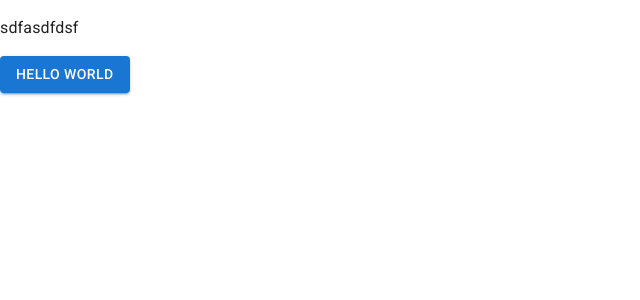
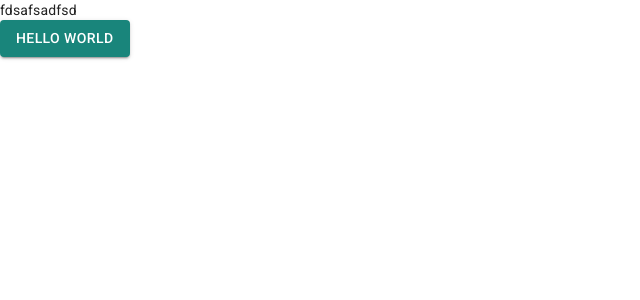
Before and after one commit to truongnn1802/trello-client, a React (Vite) app: page / in a window 1280 px wide. Shown: the top 300 px of the page, without its empty margins (0-640 px from the left). Built offline with nearby package versions, Linux system fonts and the light colour scheme.

Commit message:
update code config_mui_theme

```diff
--- a/src/App.jsx
+++ b/src/App.jsx
@@ -1,10 +1,11 @@
 import Button from "@mui/material/Button";
+import  Typography  from "@mui/material/Typography";
 function App() {
   return (
     <>
-      <p>sdfasdfdsf</p>
-      <Button variant="contained">Hello world</Button>
-    </>
+      <Typography variant='body2' color={'palette.text.secondary'}>fdsafsadfsd</Typography>
+      <Button variant="contained"  color='secondary'>Hello world</Button>
+      </>
   );
 }
 
--- a/src/main.jsx
+++ b/src/main.jsx
@@ -2,10 +2,14 @@
 import ReactDOM from 'react-dom/client'
 import App from './App.jsx'
 import CssBaseline from '@mui/material/CssBaseline';
+import { ThemeProvider } from '@mui/material/styles';
+import theme from './them.js';
 
 ReactDOM.createRoot(document.getElementById('root')).render(
   <React.StrictMode>
+    <ThemeProvider theme={theme}>
     <CssBaseline />
     <App />
+    </ThemeProvider>
   </React.StrictMode>,
 )
--- /dev/null
+++ b/src/them.js
@@ -0,0 +1,23 @@
+import { createTheme } from '@mui/material/styles';
+import { red } from '@mui/material/colors';
+
+// Create a theme instance.
+const theme = createTheme({
+  palette: {
+    mode:'light',
+    primary: {
+      main: '#556cd6',
+    },
+    secondary: {
+      main: '#19857b',
+    },
+    error: {
+      main: red.A400,
+    },
+    text:{
+        secondary:red
+    }
+  },
+});
+
+export default theme;
```
